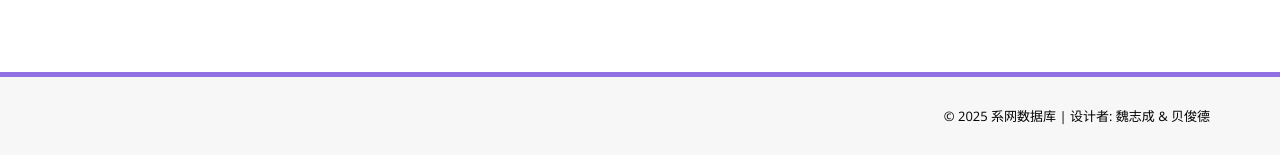
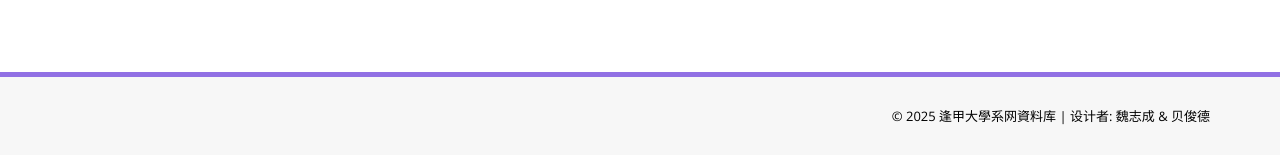
Before and after one commit to woizhicheng0309/DataStructure_Final_Project, a PHP site: page /index.php in a window 1280 px wide. Shown: the part 858-1013 px from the top of the page. Run offline with PHP 8.4, Linux system fonts and the light colour scheme.

Commit message:
Update footer.php

```diff
--- a/library/includes/footer.php
+++ b/library/includes/footer.php
@@ -2,7 +2,7 @@
         <div class="container">
             <div class="row">
                 <div class="col-md-12">
-                   &copy; 2025 系网数据库 | 设计者: 魏志成 & 贝俊德
+                   &copy; 2025 逢甲大學系网資料库 | 设计者: 魏志成 & 贝俊德
                 </div>
 
             </div>
```
